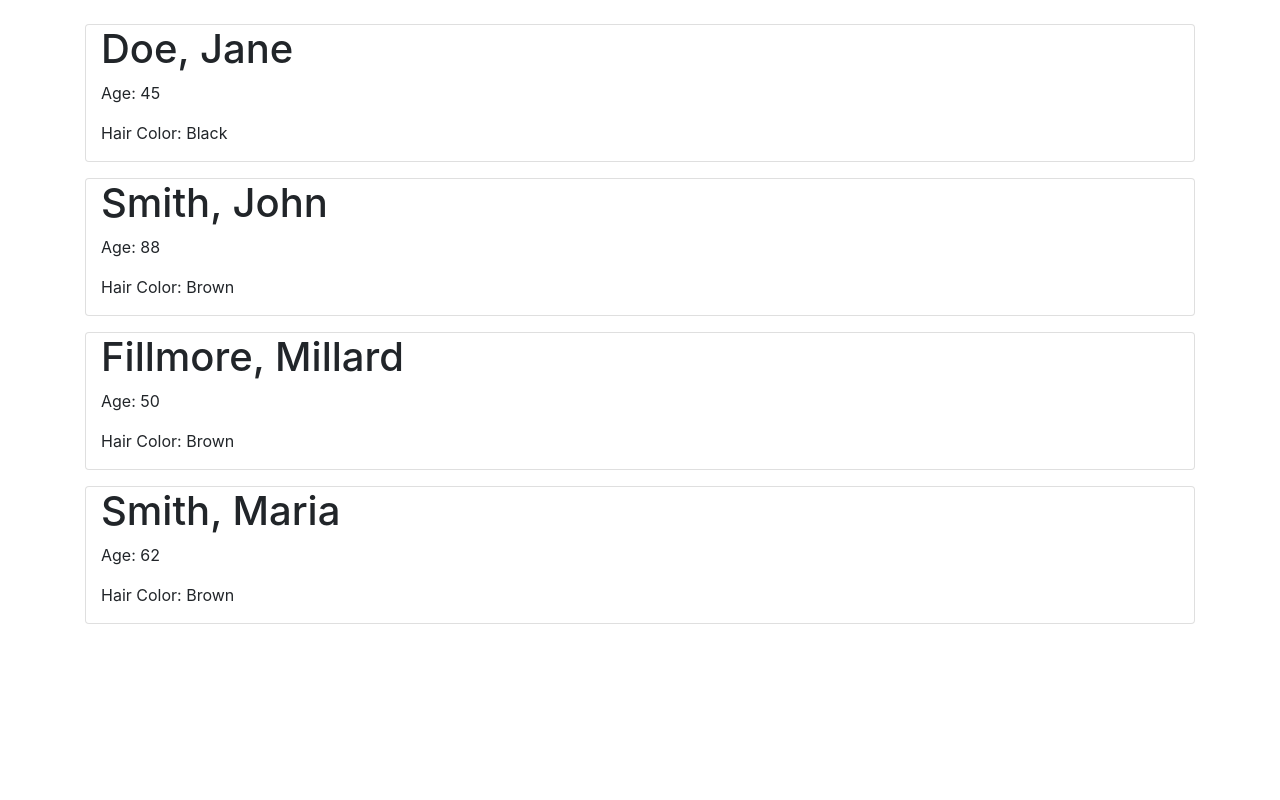
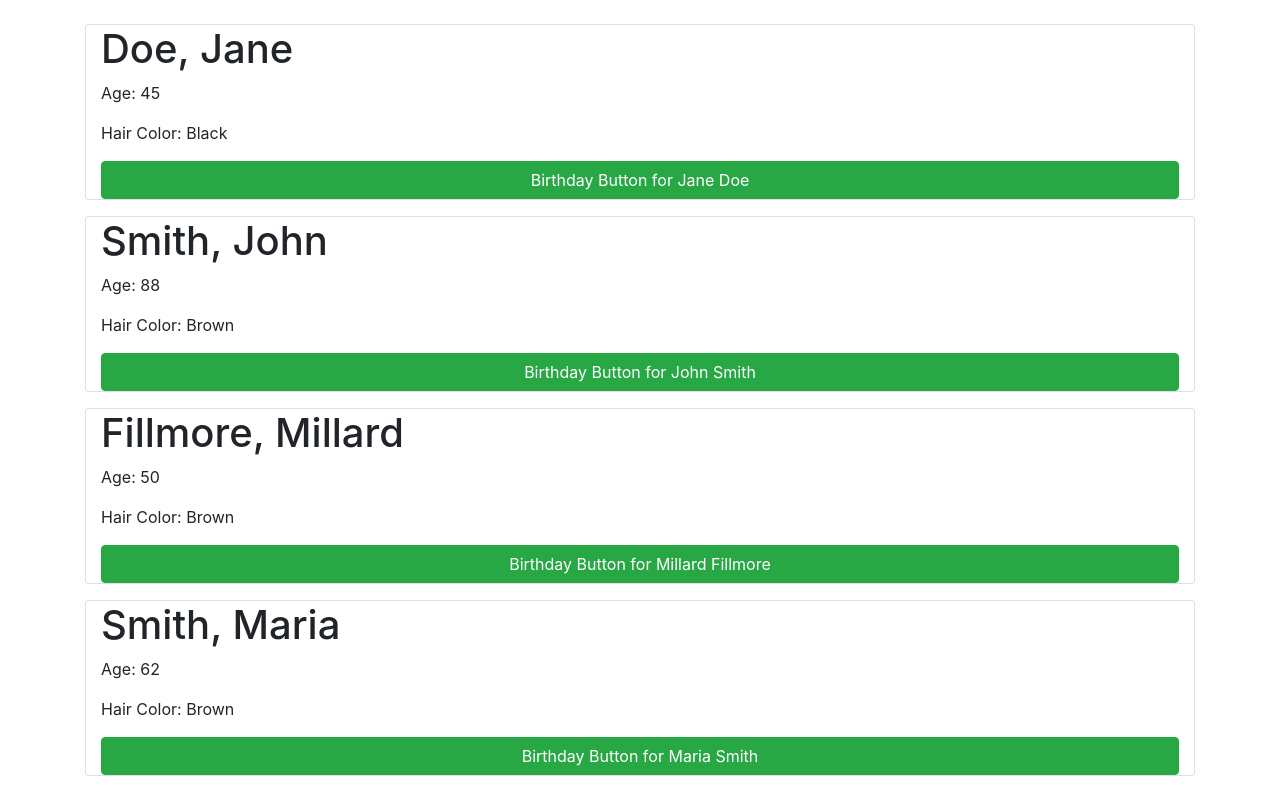
Before and after one commit to yalejop/react-dojo, a React (Create React App) app: page / in a window 1280 px wide. Built offline with nearby package versions, Linux system fonts and the light colour scheme; the HTML template or start-up script is replaced by a standard one.

Commit message:
create state variable for age y create a function for sum one to age

```diff
--- a/src/components/PersonalCard.js
+++ b/src/components/PersonalCard.js
@@ -1,6 +1,16 @@
 import React from "react";
 
 class PersonalCard extends React.Component {
+    constructor(props) {
+        super(props);
+        this.state = {
+            edad: this.props.age
+        }
+    }
+
+    birthday = () => {
+        this.setState({edad : this.state.edad+1})
+    }
 
     render() {
         const {firstName, lastName, age, hairColor} = this.props
@@ -8,8 +18,9 @@ class PersonalCard extends React.Component {
         return (
             <div className="container card mb-3">
                 <h1>{lastName}, {firstName}</h1>
-                <p>Age: {age}</p>
+                <p>Age: {this.state.edad}</p>
                 <p>Hair Color: {hairColor}</p>
+                <button className="btn btn-success" onClick={this.birthday}>Birthday Button for {firstName} {lastName}</button>
             </div>
         );
     }
```
